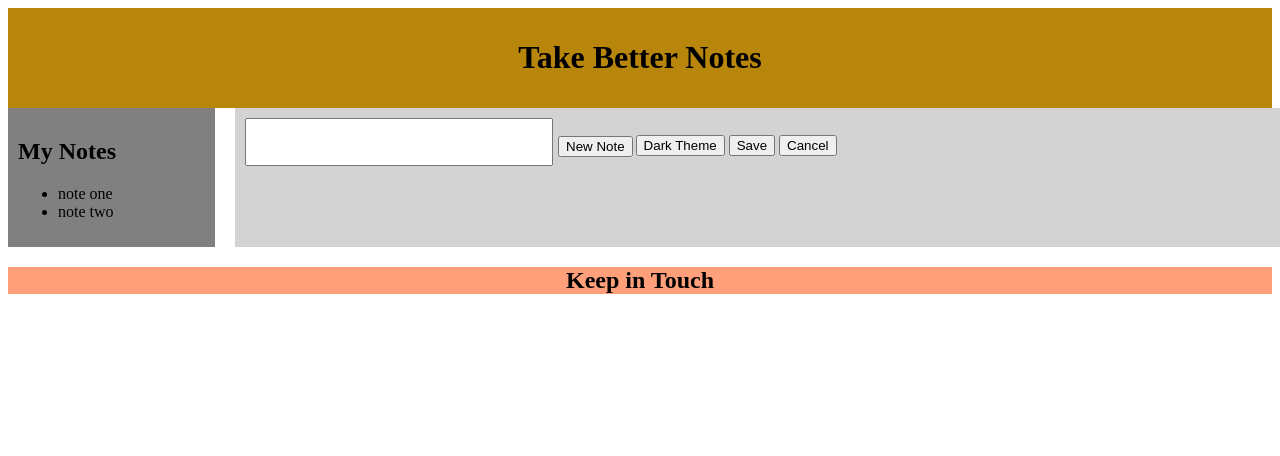
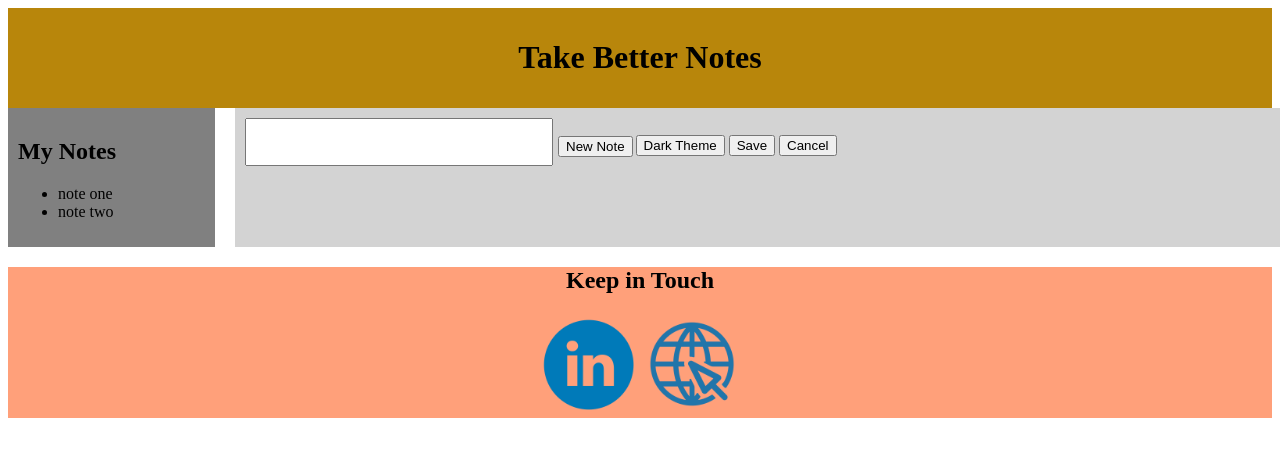
Before and after one commit to 123vishaal/assignment1, a plain HTML site: page index.html in a window 1280 px wide. Drawn offline with Linux system fonts and the light colour scheme.

Commit message:
Added footer

```diff
--- a/css/stylesheet.css
+++ b/css/stylesheet.css
@@ -38,5 +38,5 @@
     font-size: 18pt;
     height: 42px;
     width: 300px;
-    text-align: center;
+
 }
--- a/index.html
+++ b/index.html
@@ -42,6 +42,8 @@
 <footer>
     <div class="bot">
         <h2>Keep in Touch</h2>
+        <a href="http://www.google.com"><img src="images/linkedin_circle_color-512.webp" width="100" height="100"></a>
+        <a href="http://www.google.com"><img src="images/Internet_Line-02-512.webp" width="100" height="100"></a>
 
 
 
```
Also changed, not shown: images/Internet_Line-02-512.webp (added), images/linkedin_circle_color-512.webp (added).
